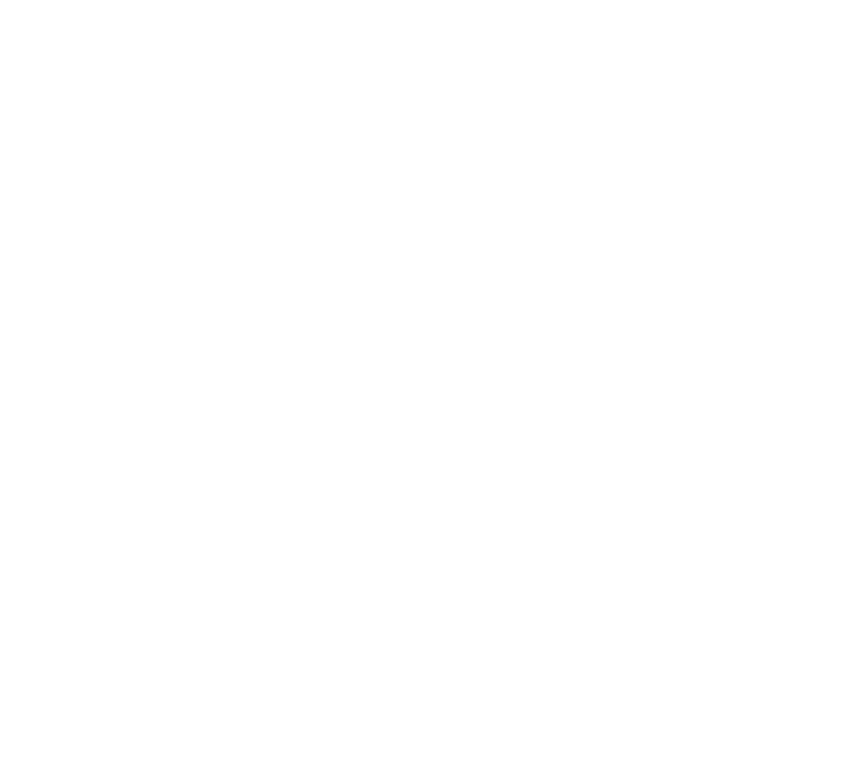
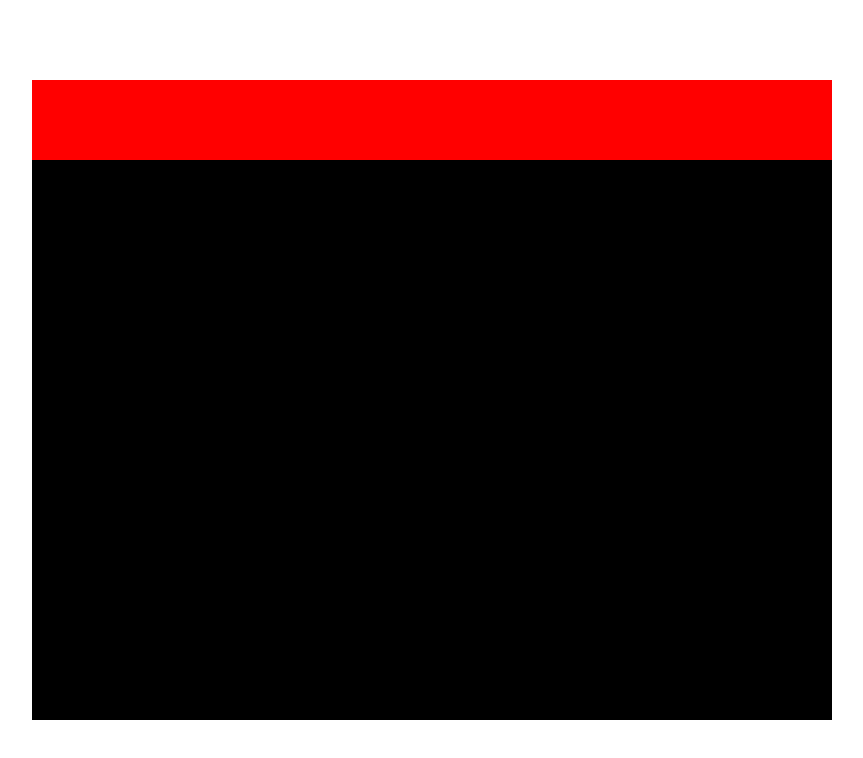
Before and after one commit to krishivga/odinProject, a plain HTML site: page exercises/grid/grid-layout-01/index.html in a window 1280 px wide. Shown: the whole page, without its empty margins (208-1071 px from the left). Drawn offline with Linux system fonts and the light colour scheme.

Commit message:
Grid setup finished.

```diff
--- a/exercises/grid/grid-layout-01/style.css
+++ b/exercises/grid/grid-layout-01/style.css
@@ -46,3 +46,34 @@ table {
 	border-collapse: collapse;
 	border-spacing: 0;
 }
+
+/* My code starts here */
+body {
+    height: 100vh;
+    width: 100vw;
+    display: flex;
+    align-items: center;
+    justify-content: center;
+}
+
+.main-container {
+    width: 800px;
+    height: 640px;
+    background-color: black;
+    margin-left: auto;
+    margin-right: auto;
+}
+
+/* CSS Grid */
+.main-container {
+    display: grid;
+    grid-template: 80px 80px 400px 80px/200px 600px;
+}
+
+.header {
+    grid-row-start: 1;
+    grid-row-end: 2;
+    grid-column-start: 1;
+    grid-column-end: 3;
+    background-color: red;
+}
```
